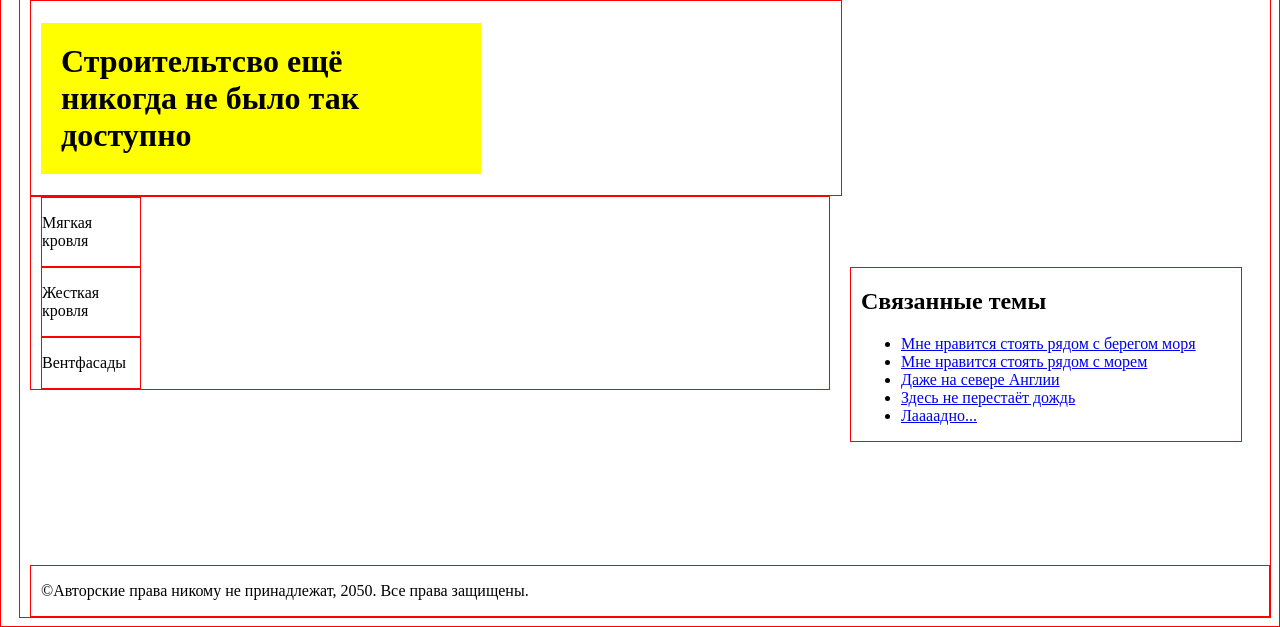
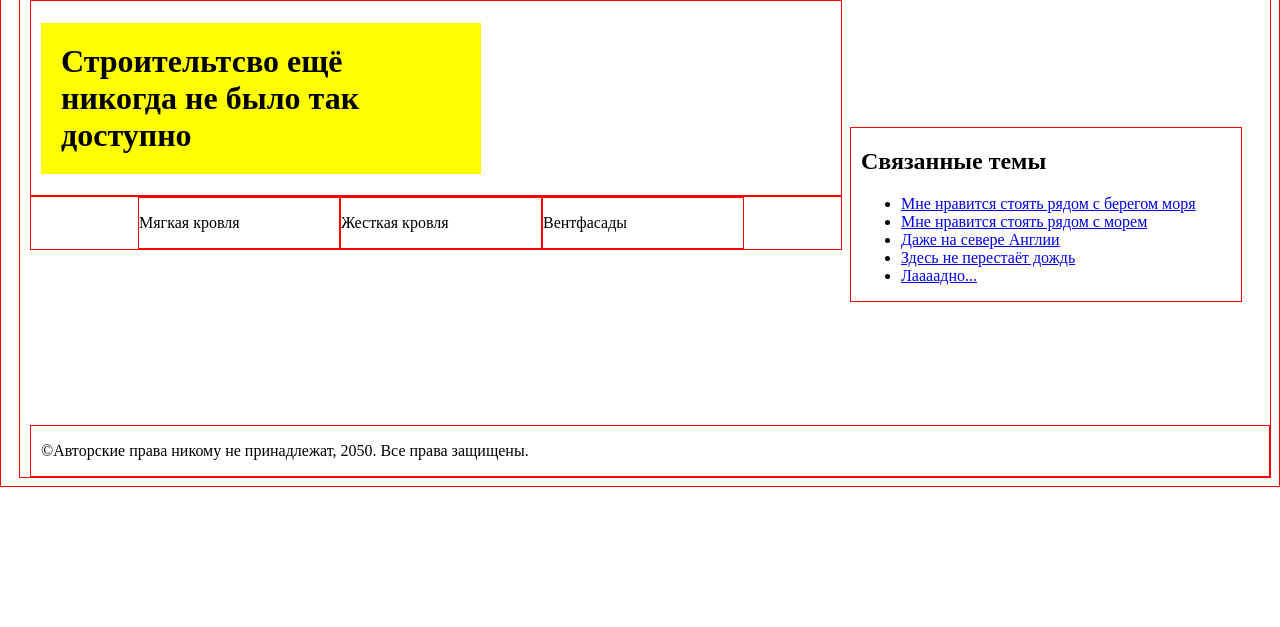
Before and after one commit to sober21/siteForBrother, a Django app: page / in a window 1280 px wide. Shown: the part 180-807 px from the top of the page. After the commit the page ends 667 px from the top, so only its background shows below. Run offline with Django 4.2, Linux system fonts and the light colour scheme.

Commit message:
Изменил стиль section. Теперь article стоят в ряд и по центру. Изменил ширину article.
Безуспешно пытался отцентрить h1 внутри main

```diff
--- a/siteForBrother/simplesite/static/simplesite/css/try1.css
+++ b/siteForBrother/simplesite/static/simplesite/css/try1.css
@@ -11,19 +11,21 @@ section{
     position: relative;
     width:800px;
     padding-left: 10px;
-    box-sizing: border-box;
+    display: flex;
+    flex-direction: row;
+    justify-content: center;
 }
 
 article{
     border: 1px solid red;
-    width:100px;
-    box-sizing:border-box;
+    width:25%;
 }
 main{
     border: 1px solid red;
     padding-left: 10px;
     width: 800px;
     position: relative;
+    align-content: center;
 }
 
 aside{
@@ -39,5 +41,5 @@ h1{
   padding: 20px;
   width: 50%;
   position: relative;
-  align-items: center;
+  align-content: center;
 }
```
